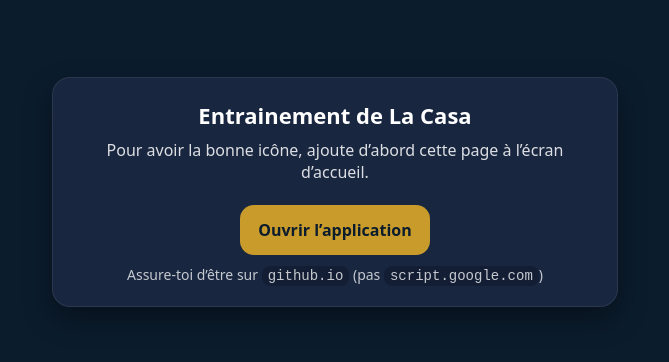
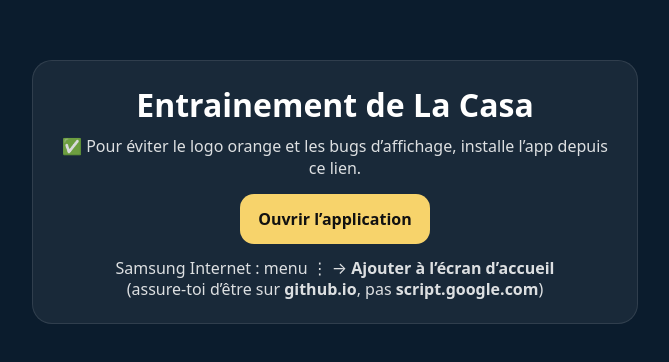
Before and after one commit to allanmoureau-hue/entrainement-la-casa, a plain HTML site: page index.html in a window 1280 px wide. Shown: the part 232-594 px from the top of the page, without its empty margins (305-974 px from the left). Drawn offline with Linux system fonts and the light colour scheme.

Commit message:
Update index.html

```diff
--- a/index.html
+++ b/index.html
@@ -1,56 +1,54 @@
 <!doctype html>
 <html lang="fr">
 <head>
-  <meta charset="utf-8" />
-  <meta name="viewport" content="width=device-width, initial-scale=1, viewport-fit=cover" />
-  <meta name="theme-color" content="#0b1c2d" />
-
-  <link rel="manifest" href="./manifest.json" />
-  <link rel="icon" type="image/png" href="./icon-512.png" />
-  <link rel="apple-touch-icon" href="./icon-512.png" />
-
+  <meta charset="utf-8">
+  <meta name="viewport" content="width=device-width, initial-scale=1, viewport-fit=cover">
   <title>Entrainement de La Casa</title>
 
+  <link rel="manifest" href="manifest.json">
+  <meta name="theme-color" content="#0b1c2d">
+
+  <link rel="icon" type="image/png" href="icon-512.png">
+  <link rel="apple-touch-icon" href="icon-512.png">
+
   <style>
-    /* Anti zoom / anti “grossissement texte” */
-    html { -webkit-text-size-adjust: 100%; text-size-adjust: 100%; }
-    body { margin:0; font-family: system-ui,-apple-system,Segoe UI,Roboto,Arial; background:#0b1c2d; color:#fff; }
-    .wrap{min-height:100vh;display:flex;align-items:center;justify-content:center;padding:24px}
-    .card{max-width:520px;width:100%;background:#182640;border:1px solid rgba(255,255,255,.08);border-radius:18px;padding:22px;box-shadow:0 12px 28px rgba(0,0,0,.38);text-align:center}
-    h1{margin:0 0 10px;font-size:22px}
-    p{margin:10px 0;color:rgba(255,255,255,.85);font-size:16px;line-height:1.35}
-    .btn{display:inline-block;margin-top:12px;padding:14px 18px;border-radius:14px;background:#c89b2b;color:#0b1c2d;font-weight:800;text-decoration:none}
-    .muted{opacity:.75;font-size:14px;margin-top:10px}
-    code{background:rgba(0,0,0,.25);padding:2px 6px;border-radius:8px}
+    html, body { margin:0; height:100%; background:#0b1c2d; color:#fff; font-family:system-ui,-apple-system,Segoe UI,Roboto,Arial; }
+    .wrap { min-height:100%; display:flex; align-items:center; justify-content:center; padding:24px; }
+    .card { width:min(560px, 100%); background:rgba(255,255,255,.06); border:1px solid rgba(255,255,255,.10); border-radius:20px; padding:22px; text-align:center; }
+    .btn { display:inline-block; margin-top:14px; padding:14px 18px; border-radius:14px; background:#f7d36b; color:#111; font-weight:800; text-decoration:none; }
+    .muted { opacity:.85; margin-top:10px; line-height:1.35; }
   </style>
 </head>
 <body>
   <div class="wrap">
     <div class="card">
-      <h1>Entrainement de La Casa</h1>
-      <p>Pour avoir la bonne icône, ajoute d’abord cette page à l’écran d’accueil.</p>
+      <h1 style="margin:0 0 8px 0;">Entrainement de La Casa</h1>
+      <div class="muted">✅ Pour éviter le logo orange et les bugs d’affichage, installe l’app depuis ce lien.</div>
       <a class="btn" id="openBtn" href="#">Ouvrir l’application</a>
-      <div class="muted">Assure-toi d’être sur <code>github.io</code> (pas <code>script.google.com</code>)</div>
+      <div class="muted" style="margin-top:14px;">
+        Samsung Internet : menu ⋮ → <b>Ajouter à l’écran d’accueil</b><br>
+        (assure-toi d’être sur <b>github.io</b>, pas <b>script.google.com</b>)
+      </div>
     </div>
   </div>
 
   <script>
     const APP_URL = "https://script.google.com/macros/s/AKfycbxJLDEutOHmlmNLsjmQBNBCU9pvG-ZM93ilE_XoNf4MWF_PwniGiauf3Z3nf5LpS0ao/exec";
 
+    // bouton
+    document.getElementById("openBtn").onclick = (e) => {
+      e.preventDefault();
+      location.href = APP_URL;
+    };
+
+    // si lancé en "app installée", on redirige direct
     const isStandalone =
-      window.matchMedia('(display-mode: standalone)').matches ||
+      window.matchMedia("(display-mode: standalone)").matches ||
       window.navigator.standalone === true;
 
-    // ✅ Si l’app est lancée depuis l’icône installée → redirection directe (pas de page “install”)
     if (isStandalone) {
       location.replace(APP_URL);
     }
-
-    // ✅ Sinon (navigation normale) → bouton pour ouvrir
-    document.getElementById("openBtn").addEventListener("click", (e) => {
-      e.preventDefault();
-      location.href = APP_URL;
-    });
   </script>
 </body>
 </html>
```
